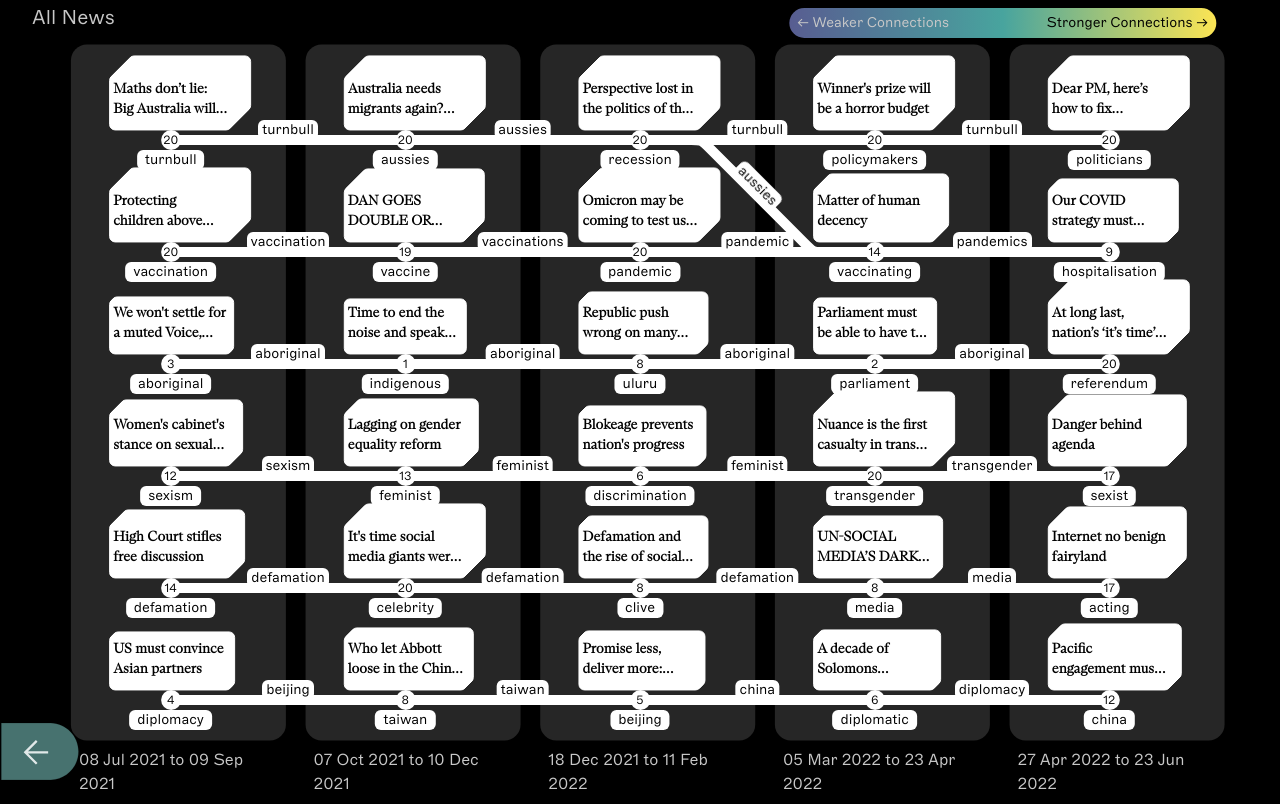
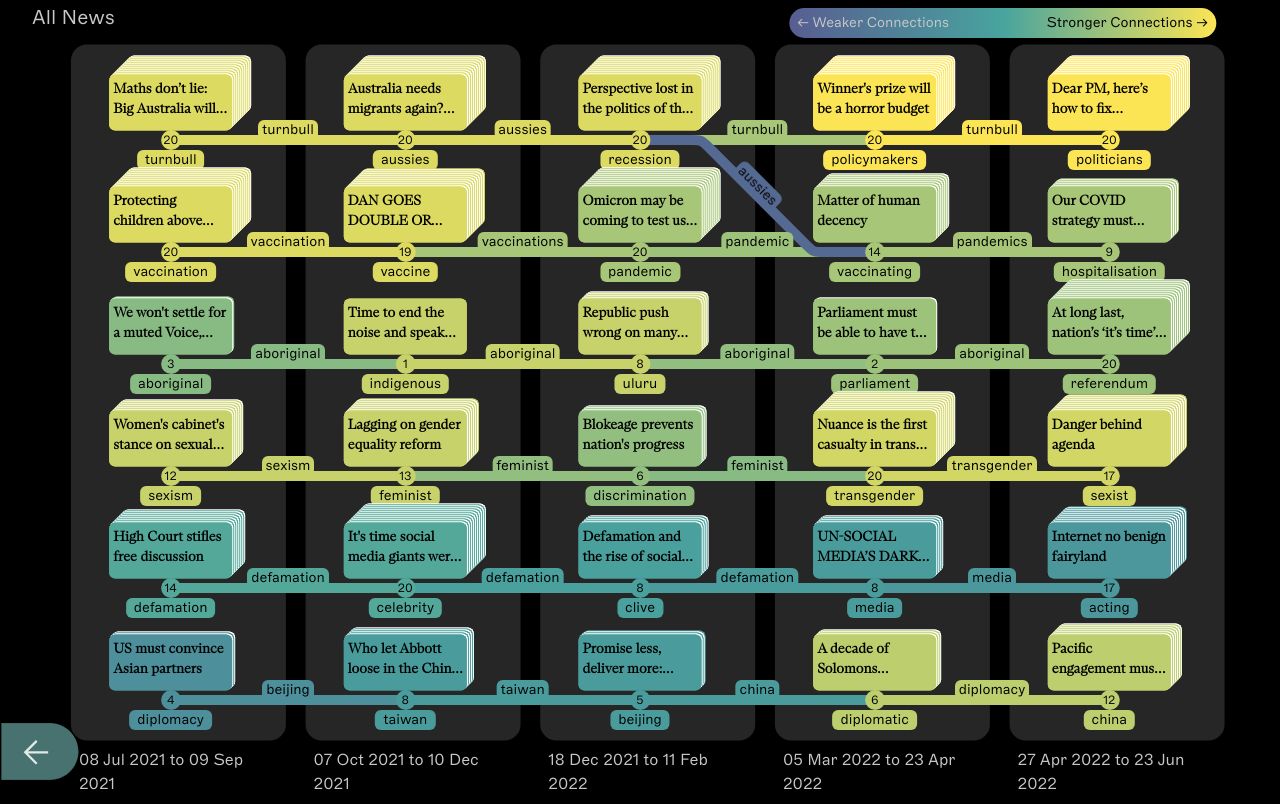
Before and after one commit to SonghaiFan/metromaps, a React (Create React App) app: page / in a window 1280 px wide. Both pictures are taken after a click on the element 213 px from the left and 293 px from the top of the page. Built offline with nearby package versions, Linux system fonts and the light colour scheme.

Commit message:
using state to change colour

```diff
--- a/src/components/ArticleStack.js
+++ b/src/components/ArticleStack.js
@@ -51,8 +51,12 @@ export default function ArticleStack({
                 key={article.id}
                 className={`article-${data.id} absolute rounded-md `}
                 style={{
-                  border: "1px solid white",
-                  backgroundColor: "white",
+                  // border: "1px solid white",
+                  backgroundColor: clicked
+                    ? "white"
+                    : (array.length - articleIndex) % 2 === 0
+                    ? "white"
+                    : colour,
                 }}
                 variants={articleVariantsFactory(
                   array.length,
--- a/src/components/MetroLine.js
+++ b/src/components/MetroLine.js
@@ -53,8 +53,8 @@ export default function MetroLine({ data, strokeWidth, reversed }) {
               fill="transparent"
               d={drawPath(path.path)}
               stroke={
-                "white"
-                //path.colour
+                // "white"
+                path.colour
               }
               strokeWidth={strokeWidth || METROLINE_WIDTH}
               variants={metroLineVariantFactory}
--- a/src/components/MetroLineLabel.js
+++ b/src/components/MetroLineLabel.js
@@ -54,12 +54,13 @@ export default function MetroLineLabel({ data, onMetroLineLabelClick }) {
       }}
     >
       <motion.div
+        myclass="metro-line-label"
         id={id}
         style={{
-          backgroundColor: "white", // colour
+          backgroundColor: colour, // "white"
           height: LINK_LABEL_HEIGHT, // 20 from line height of text-sm
         }}
-        className="metro-line-label text-black text-sm rounded-md px-1 hover:font-bold  pointer-events-auto"
+        className="text-black text-sm rounded-md px-1 hover:font-bold  pointer-events-auto"
         onClick={onMetroLineLabelClick}
       >
         {label}
--- a/src/components/MetroMap.js
+++ b/src/components/MetroMap.js
@@ -15,6 +15,10 @@ import { METROSTOP_BOTTOM_PADDING } from "../utilities/metroMapUtilities";
 import { MAX_ARTICLES } from "../utilities/calculateMetroMapLayout";
 import { TIME_AXIS_PADDING } from "./TimeAxis";
 import { SideDrawer } from "./SideDrawer";
+
+import { interpolateRgb } from "d3-interpolate";
+
+const cutomerInterpolation = interpolateRgb("#48a49e", "#fce554");
 
 const TOP_FULL_PAGE_PADDING = 20;
 
@@ -110,8 +114,8 @@ export default function MetroMap({
   const [whoOpenSideDrawer, setWhoOpenSideDrawer] = useState();
 
   const openSideDrawer = (who) => {
-    console.log("whoOpenSideDrawer", whoOpenSideDrawer);
-    console.log("who", who);
+    // console.log("whoOpenSideDrawer", whoOpenSideDrawer);
+    // console.log("who", who);
     setWhoOpenSideDrawer(who);
     setSideDrawerOpen(true);
   };
@@ -139,6 +143,20 @@ export default function MetroMap({
       calculateMetroMapLayout(screenWidth, screenHeight, filteredData, margin),
     [screenWidth, screenHeight, filteredData]
   );
+
+  const [customNodes, setCustomeNodes] = useState(nodes);
+
+  const handleCustomNodes = (nodeId, newColour) => {
+    console.log("nodeId", nodeId);
+    console.log("newColour", newColour);
+    console.log("nodes", nodes);
+
+    setCustomeNodes(() => {
+      const updatedNodes = Object.assign({}, nodes);
+      updatedNodes[nodeId].colour = newColour;
+      return updatedNodes;
+    });
+  };
 
   const paddingX = isMapFocused
     ? fullPageXPadding - NODE_WIDTH / 2
@@ -170,7 +188,7 @@ export default function MetroMap({
     const labels = endPointToEndPointCoordinates.map((coordinates) => {
       const endingEndPoint = coordinates[coordinates.length - 1];
       return {
-        id: "plabel-" + endingEndPoint.source + "-" + endingEndPoint.target,
+        id: endingEndPoint.source + "-" + endingEndPoint.target,
         label: endingEndPoint.edgeLabel || null,
         colour: endingEndPoint.edgeLabel
           ? endingEndPoint.edgeColour || line.colour
@@ -182,7 +200,7 @@ export default function MetroMap({
     const paths = endPointToEndPointCoordinates.map((coordinates) => {
       const endingEndPoint = coordinates[coordinates.length - 1];
       return {
-        id: "path-" + endingEndPoint.source + "-" + endingEndPoint.target,
+        id: endingEndPoint.source + "-" + endingEndPoint.target,
         path: coordinates,
         colour: endingEndPoint.edgeColour || line.colour,
       };
@@ -191,6 +209,8 @@ export default function MetroMap({
     return [paths, labels];
   };
 
+  // const [custoLines, setCustomLines] = useState(lines);
+
   const metroLineData = useMemo(
     () =>
       Object.keys(lines).map((lineId) => {
@@ -198,10 +218,36 @@ export default function MetroMap({
 
         const [paths, labels] = generatePaths(activeLines[lineId]);
 
-        return { [lineId]: { paths, labels } };
+        const lineData = { [lineId]: { paths, labels } };
+
+        return lineData;
       }),
     [lines, landingLines, isMapFocused]
   );
+
+  const customMetroLineData = metroLineData;
+
+  // const [customMetroLineData, setCustomMetroLineData] = useState(metroLineData);
+
+  // const handleCustomMetroLineData = (pathId, newColour) => {
+  //   setCustomMetroLineData(() => {
+  //     const updatedMetroLineData = Array.from(metroLineData);
+
+  //     for (const line of updatedMetroLineData) {
+  //       const lineIds = Object.keys(line);
+  //       lineIds.forEach((key) => {
+  //         line[lineIds].paths.forEach((path) => {
+  //           path.id === pathId && (path.colour = newColour);
+  //         });
+  //         line[lineIds].labels.forEach((label) => {
+  //           label.id === pathId && (label.colour = newColour);
+  //         });
+  //       });
+  //     }
+
+  //     return updatedMetroLineData;
+  //   });
+  // };
 
   const titleRef = useRef();
   const [titleAnimation, setTitleAnimation] = useState({});
@@ -247,7 +293,7 @@ export default function MetroMap({
         );
       });
 
-      const { paths } = metroLineData.find(
+      const { paths } = customMetroLineData.find(
         (line) => Object.keys(line)[0] === foundLineId
       )[foundLineId];
 
@@ -271,7 +317,7 @@ export default function MetroMap({
         reversed: foundLinkDataReversed.length > 0,
       });
     }
-  }, [previousClickedNode, clickedNodeBuffer, metroLineData, lines]);
+  }, [previousClickedNode, clickedNodeBuffer, customMetroLineData, lines]);
 
   // console.log(metroLineData);
 
@@ -331,7 +377,7 @@ export default function MetroMap({
             width={isMapFocused ? screenWidth : width}
             height={isMapFocused ? screenHeight : height}
           >
-            {metroLineData.map((data) => {
+            {customMetroLineData.map((data) => {
               const [lineId, { paths }] = Object.entries(data)[0];
 
               return (
@@ -378,7 +424,7 @@ export default function MetroMap({
               width={isMapFocused ? screenWidth : width}
               height={isMapFocused ? screenHeight : height}
             >
-              {metroLineData.map((data) => {
+              {customMetroLineData.map((data) => {
                 const [lineId, { paths }] = Object.entries(data)[0];
 
                 return (
@@ -401,7 +447,7 @@ export default function MetroMap({
 
             {/* link labels */}
             <motion.div className="absolute">
-              {metroLineData.map((data) => {
+              {customMetroLineData.map((data) => {
                 // console.log("Object.entries(data)", Object.entries(data));
                 // console.log("Object.entries(data)[0]", Object.entries(data)[0]);
                 const [lineId, { labels }] = Object.entries(data)[0];
@@ -436,10 +482,10 @@ export default function MetroMap({
         )}
 
         <motion.div>
-          {Object.keys(nodes).map((nodeId) => {
+          {Object.keys(customNodes).map((nodeId) => {
             const { x: landingX, y: landingY } = landingNodes[nodeId];
 
-            const articles = nodes[nodeId].articles.map((articleId) => {
+            const articles = customNodes[nodeId].articles.map((articleId) => {
               return filteredData.articles[articleId];
             });
 
@@ -450,7 +496,7 @@ export default function MetroMap({
                   screenWidth,
                   screenHeight,
                   isMapFocused,
-                  nodes[nodeId],
+                  customNodes[nodeId],
                   landingX,
                   landingY,
                   LANDING_WIDTH,
@@ -465,7 +511,7 @@ export default function MetroMap({
                 id={nodeId}
               >
                 <MetroStop
-                  data={nodes[nodeId]}
+                  data={customNodes[nodeId]}
                   articles={articles}
                   isMapFocused={isMapFocused}
                   shouldRenderContent={true}
@@ -523,9 +569,11 @@ export default function MetroMap({
               {[previousClickedNode, clickedNodeBuffer].map((nodeId) => {
                 const { x: landingX, y: landingY } = landingNodes[nodeId];
 
-                const articles = nodes[nodeId].articles.map((articleId) => {
-                  return filteredData.articles[articleId];
-                });
+                const articles = customNodes[nodeId].articles.map(
+                  (articleId) => {
+                    return filteredData.articles[articleId];
+                  }
+                );
                 console.log("articles", articles);
 
                 return (
@@ -535,7 +583,7 @@ export default function MetroMap({
                       screenWidth,
                       screenHeight,
                       isMapFocused,
-                      nodes[nodeId],
+                      customNodes[nodeId],
                       landingX,
                       landingY,
                       LANDING_WIDTH,
@@ -549,7 +597,7 @@ export default function MetroMap({
                     key={nodeId}
                   >
                     <MetroStop
-                      data={nodes[nodeId]}
+                      data={customNodes[nodeId]}
                       articles={articles}
                       isMapFocused={isMapFocused}
                       shouldRenderContent={true}
@@ -619,30 +667,73 @@ export default function MetroMap({
         <BackArrow className="bg-transparent w-20" />
       </NavigationButton>
       {isMapFocused && (
-        // <>
-        //   <motion.button
-        //     className="absolute right-0 flex justify-center items-center text-4xl"
-        //     animate={{
-        //       width: margin.x * screenWidth,
-        //       height:
-        //         paddingY -
-        //         METROSTOP_BOTTOM_PADDING -
-        //         MAX_ARTICLES -
-        //         TIME_AXIS_PADDING,
-        //     }}
-        //     onClick={openSideDrawer}
-        //   >
-        //     <MdMenu />
-        //   </motion.button>
         <SideDrawer
           isVisible={sideDrawerOpen}
           close={closeSideDrawer}
           screenWidth={screenWidth}
           screenHeight={screenHeight}
           paddingY={paddingY}
-          whoOpenSideDrawer={whoOpenSideDrawer}
-        ></SideDrawer>
-        // </>
+        >
+          <motion.div className="text-2xl">
+            {/* range slider with five step, label is very high, high, moderate, weak, very weak */}
+            <motion.div className="text-2xl">
+              Please rate the degree of relevance
+            </motion.div>
+            <motion.input
+              type="range"
+              className="w-full h-3 bg-gray-70 rounded-lg appearance-none cursor-pointer range-lg bg-gradient-to-r from-[#585d91] via-[#48a49e] to-[#fce554]"
+              min="0"
+              max="1"
+              step="0.25"
+              list="tickmarks"
+              onChange={(event) => {
+                console.log("in the drawer: ", whoOpenSideDrawer);
+
+                const newColour = cutomerInterpolation(event.target.value);
+
+                const type = whoOpenSideDrawer.dataset.type;
+                console.log("type", type);
+                const whoId = whoOpenSideDrawer.id;
+                console.log("whoId", whoId);
+
+                if (type === "metro-line-label") {
+                  console.log(`this is a metro line label at ${whoId}`);
+                  // handleCustomMetroLineData(whoId, newColour);
+                }
+
+                if (type === "node-words-label") {
+                  console.log(`this is a node word label at ${whoId}`);
+                  handleCustomNodes(whoId, newColour);
+                }
+
+                // setLinesShown(event.target.value);
+                // updateMetroMapLineShown(event.target.value);
+                // handleLineFiltering(event.target.value);
+              }}
+            />
+            <motion.datalist id="tickmarks" className="felex flex-col ">
+              <option>Very high</option>
+              <option>High</option>
+              <option>Moderate</option>
+              <option>Weak</option>
+              <option>Very weak</option>
+            </motion.datalist>
+            <motion.div className="w-full flex justify-between text-xs px-2">
+              <span>|</span>
+              <span>|</span>
+              <span>|</span>
+              <span>|</span>
+              <span>|</span>
+            </motion.div>
+            <motion.div className="w-full flex justify-between text-xs px-2">
+              <span>Very weak</span>
+              <span>Weak</span>
+              <span>Moderate</span>
+              <span>High</span>
+              <span>Very high</span>
+            </motion.div>
+          </motion.div>
+        </SideDrawer>
       )}
     </motion.div>
   );
--- a/src/components/MetroStop.js
+++ b/src/components/MetroStop.js
@@ -65,8 +65,8 @@ export default function MetroStop({
             data={data}
             articles={articles}
             colour={
-              "white"
-              //data.colour
+              // "white"
+              data.colour
             }
             onClick={onClick}
             clicked={clicked}
@@ -98,7 +98,7 @@ export default function MetroStop({
             ? clicked
               ? "rgba(0, 0, 0, 0.9)"
               : "rgba(0, 0, 0, 0)"
-            : "white", //data.colour
+            : data.colour, //"white"
         }}
         className={`w-full h-full text-black truncate flex justify-center -z-40 ${
           clicked || isMapFocused ? "" : "items-center"
@@ -107,9 +107,10 @@ export default function MetroStop({
         {/* node number label */}
         {isMapFocused && !clicked && (
           <motion.div
-            id={`nnlabel-${data.id}`}
+            data-type="node-number-label"
+            id={data.id}
             style={{
-              backgroundColor: "white", // data.colour
+              backgroundColor: data.colour, //"white"
             }}
             animate={{
               width: METROSTOP_CIRCLE_SIZE,
@@ -125,7 +126,8 @@ export default function MetroStop({
         {/* node words label */}
         {shouldRenderContent && (
           <motion.div
-            id={`nwlabel-${data.id}`}
+            data-type="node-words-label"
+            id={data.id}
             variants={nodeWordsVariantsFactory(
               isMapFocused,
               height,
@@ -133,7 +135,9 @@ export default function MetroStop({
               CLICKED_ARTICLE_CONTAINER_HEIGHT
             )}
             style={{
-              backgroundColor: "white", //data.colour
+              backgroundColor:
+                // "white",
+                data.colour,
             }}
             className={`truncate text-black hover:font-bold  ${
               isMapFocused
--- a/src/components/NeighbouringNode.js
+++ b/src/components/NeighbouringNode.js
@@ -29,7 +29,7 @@ export default function NeighbouringNode({
     <motion.div className="w-full h-full flex flex-col justify-center items-center ">
       <motion.div
         style={{
-          backgroundColor: "white", //data.colour
+          backgroundColor: data.colour, //"white"
         }}
         className="text-black rounded-md px-2 text-2xl hover:font-bold pointer-events-auto"
         onClick={onNeighbourNodeLabelClick}
--- a/src/components/SideDrawer.js
+++ b/src/components/SideDrawer.js
@@ -5,9 +5,6 @@ import { METROSTOP_BOTTOM_PADDING } from "../utilities/metroMapUtilities";
 import { MAX_ARTICLES } from "../utilities/calculateMetroMapLayout";
 import { TIME_AXIS_PADDING } from "./TimeAxis";
 import { MdClose } from "react-icons/md";
-import { interpolateRgb } from "d3-interpolate";
-
-const cutomerInterpolation = interpolateRgb("#48a49e", "#fce554");
 
 export const SideDrawer = ({
   isVisible,
@@ -15,7 +12,7 @@ export const SideDrawer = ({
   screenWidth,
   screenHeight,
   paddingY,
-  whoOpenSideDrawer,
+  children,
 }) => {
   return (
     isVisible && (
@@ -43,84 +40,7 @@ export const SideDrawer = ({
           >
             <MdClose />
           </motion.button>
-          <motion.div className="text-2xl">
-            {/* range slider with five step, label is very high, high, moderate, weak, very weak */}
-            <motion.div className="text-2xl">
-              Please rate the degree of relevance
-            </motion.div>
-            <motion.input
-              type="range"
-              className="w-full h-3 bg-gray-70 rounded-lg appearance-none cursor-pointer range-lg bg-gradient-to-r from-[#585d91] via-[#48a49e] to-[#fce554]"
-              min="0"
-              max="1"
-              step="0.25"
-              list="tickmarks"
-              onChange={(event) => {
-                console.log("in the drawer: ", whoOpenSideDrawer);
-
-                const newColour = cutomerInterpolation(event.target.value);
-
-                const idData = whoOpenSideDrawer.id.split("-");
-
-                if (idData[0] === "plabel") {
-                  const [type, start, end] = idData;
-                  console.log(
-                    `this is a label for path start with ${start} and end with ${end}`
-                  );
-                  // query the dom element with id `path-${start}-${end}`
-                  const path = document.getElementById(`path-${start}-${end}`);
-                  path.style.stroke = newColour;
-
-                  whoOpenSideDrawer.style.backgroundColor = newColour;
-                }
-
-                if (idData[0] === "nwlabel") {
-                  const [type, nodeid] = idData;
-                  console.log(`this is a node word label at ${nodeid}`);
-
-                  whoOpenSideDrawer.style.backgroundColor =
-                    cutomerInterpolation(event.target.value);
-
-                  const nodeNumberLabel = document.getElementById(
-                    `nnlabel-${nodeid}`
-                  );
-                  nodeNumberLabel.style.backgroundColor = newColour;
-
-                  const nodeArticles = document.getElementsByClassName(
-                    `article-${nodeid}`
-                  );
-                  for (const article of nodeArticles) {
-                    article.style.backgroundColor = newColour;
-                  }
-                }
-
-                // setLinesShown(event.target.value);
-                // updateMetroMapLineShown(event.target.value);
-                // handleLineFiltering(event.target.value);
-              }}
-            />
-            <motion.datalist id="tickmarks" className="felex flex-col ">
-              <option>Very high</option>
-              <option>High</option>
-              <option>Moderate</option>
-              <option>Weak</option>
-              <option>Very weak</option>
-            </motion.datalist>
-            <motion.div className="w-full flex justify-between text-xs px-2">
-              <span>|</span>
-              <span>|</span>
-              <span>|</span>
-              <span>|</span>
-              <span>|</span>
-            </motion.div>
-            <motion.div className="w-full flex justify-between text-xs px-2">
-              <span>Very weak</span>
-              <span>Weak</span>
-              <span>Moderate</span>
-              <span>High</span>
-              <span>Very high</span>
-            </motion.div>
-          </motion.div>
+          {children}
         </motion.div>
       </>
     )
```
